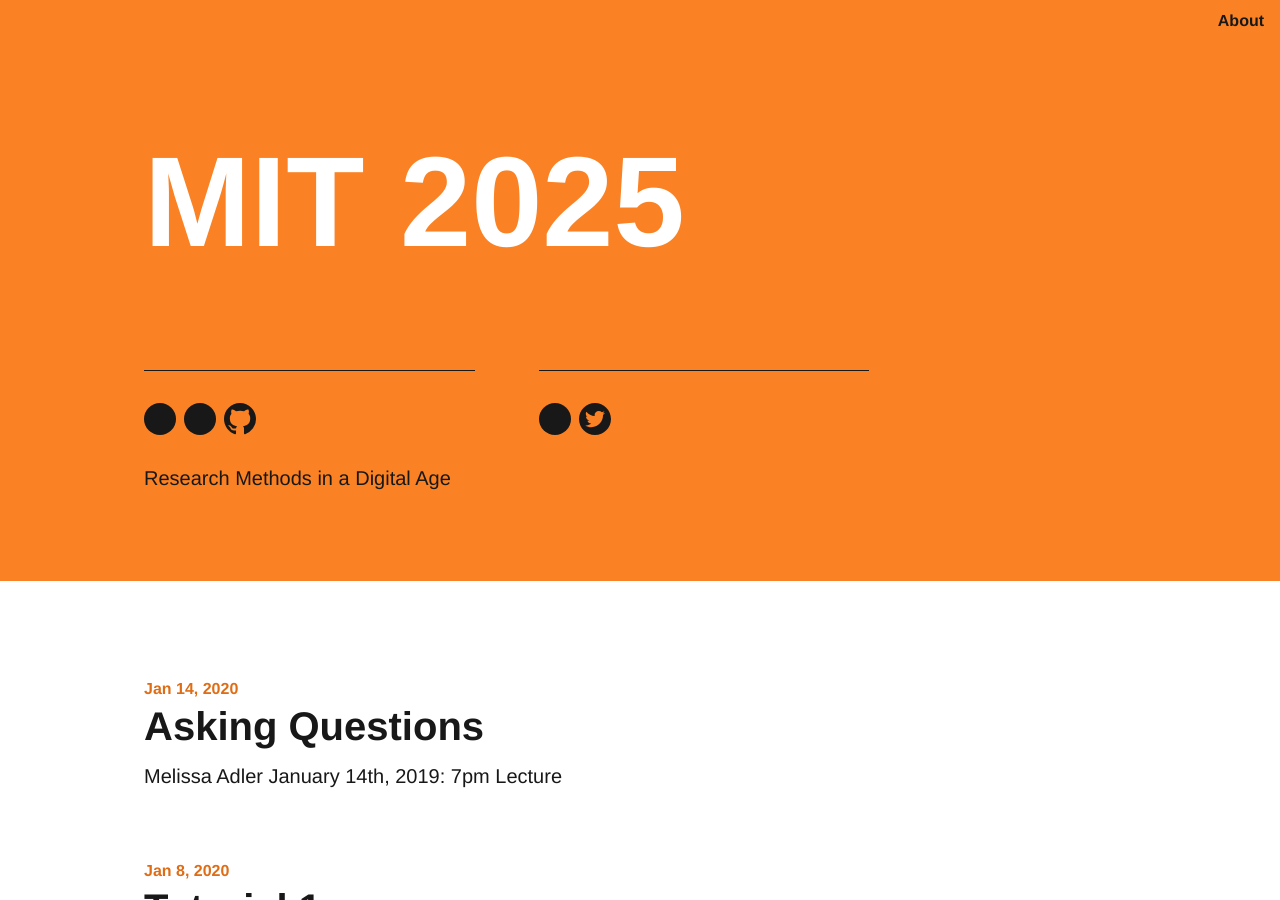
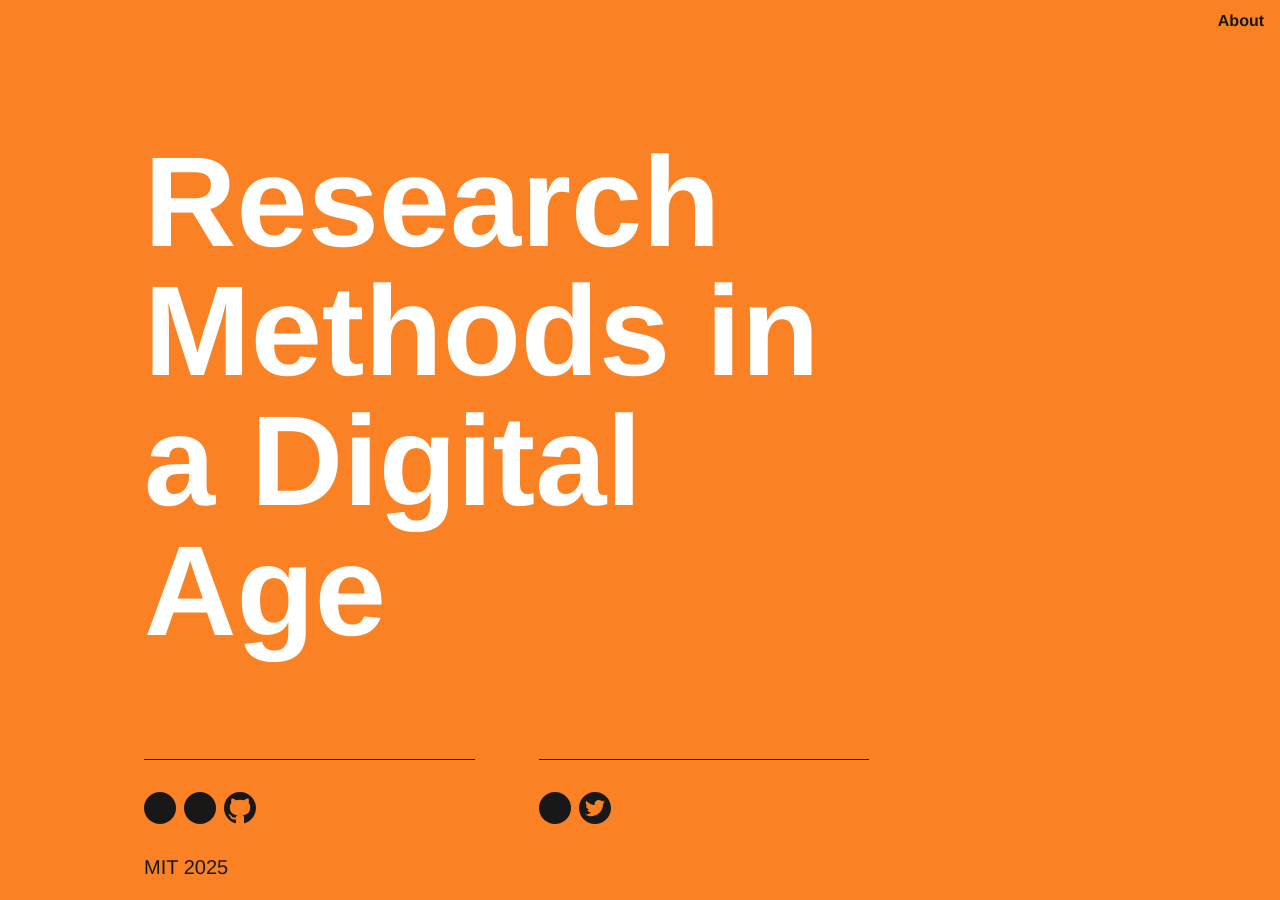
Before and after one commit to brettpetch/MIT-2025, a Jekyll site: the page built from index.html, in a window 1280 px wide and 900 px high. Built offline with Jekyll 4.4.1, drawn with Linux system fonts in a browser that asks for light colours; comment, search, counter and statistics services are not loaded.

Commit message:
Rename Site

```diff
--- a/_config.yml
+++ b/_config.yml
@@ -13,8 +13,8 @@
 # you will see them accessed via {{ site.title }}, {{ site.github_repo }}, and so on.
 # You can create any custom variable you would like, and they will be accessible
 # in the templates via {{ site.myvariable }}.
-title: MIT 2025
-description: Research Methods in a Digital Age
+title: Research Methods in a Digital Age
+description: MIT 2025
 baseurl: "/MIT-2025" # the subpath of your site, e.g. /blog
 url: "https://brettpetch.ca" # the base hostname & protocol for your site, e.g. http://example.com
 github_repo: MIT-2025 # the GitHub repo name for your project
```
